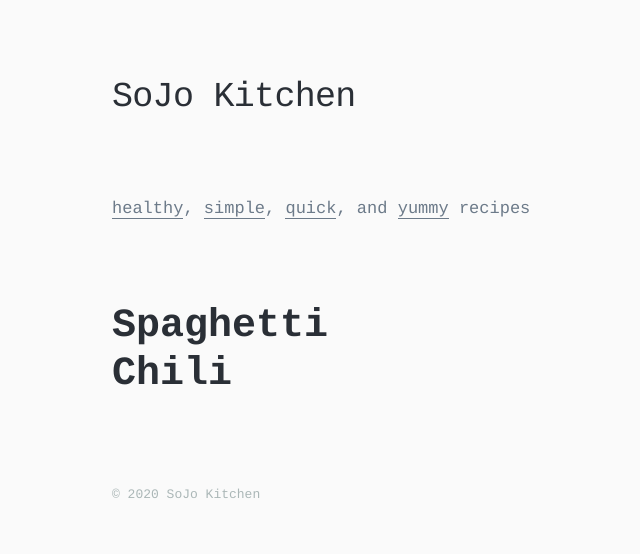
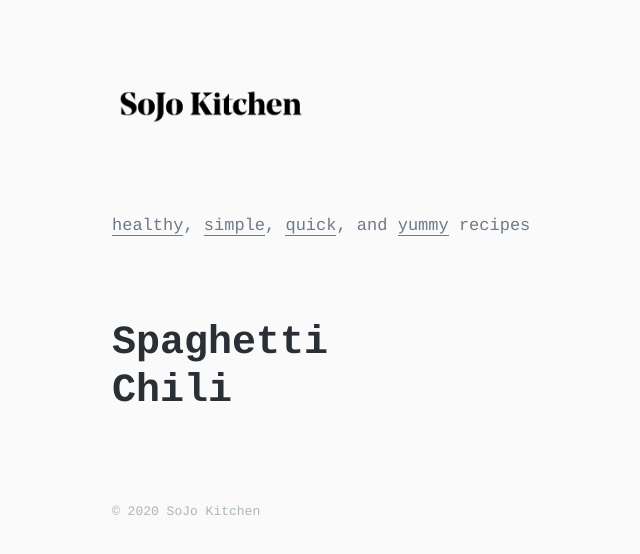
Before and after one commit to sojo-kitchen/sojo-kitchen.github.io, a Jekyll site: the page built from index.html, in a window 1280 px wide. Shown: the top 554 px of the page, without its empty margins (144-784 px from the left). Built offline with Jekyll 4.4.1, drawn with Linux system fonts in a browser that asks for light colours; nearby versions of some CDN libraries; the list of posts is cut into pages by our own code.

Commit message:
add logo

```diff
--- a/_data/settings.yml
+++ b/_data/settings.yml
@@ -4,7 +4,7 @@ basic_settings:
   # homepage_image: /images/sojo-kitchen.png
 
 header_settings:
-  logo_image:
+  logo_image: /images/logo.png
   logo_width: 200
 
 menu_settings:
```
Also changed, not shown: images/logo.png (added).
